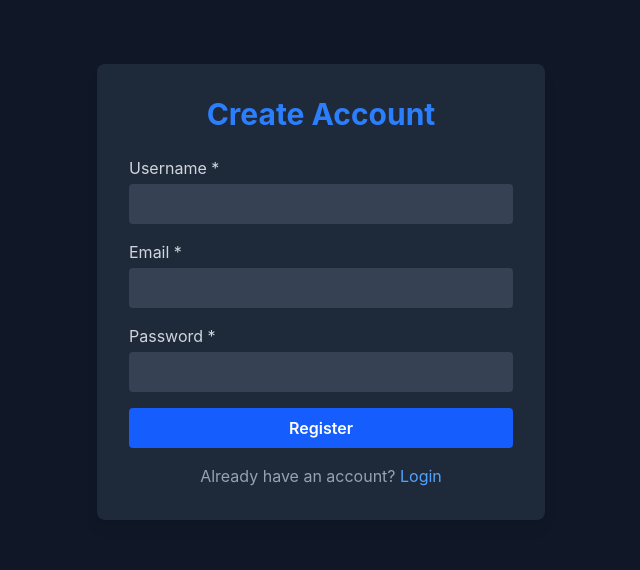
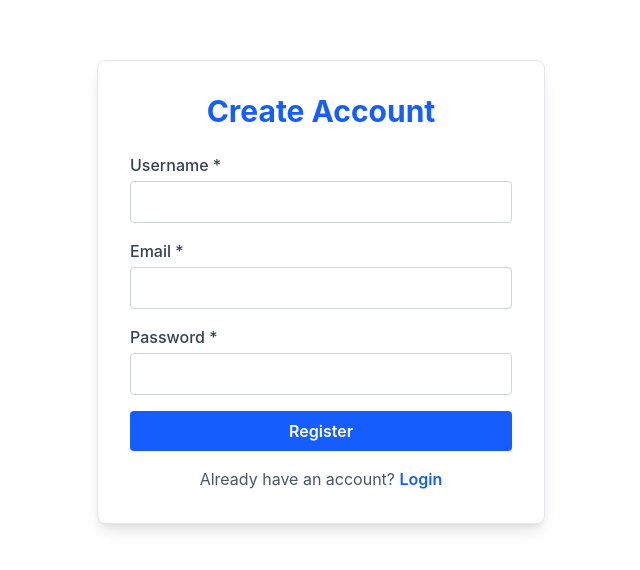
Before and after one commit to rohan-dev06/ai-library, a React (Vite) app in the folder client/: page /register in a window 1280 px wide. Shown: the part 108-678 px from the top of the page, without its empty margins (319-959 px from the left). Built offline with nearby package versions, Linux system fonts and the light colour scheme; no server answers.

Commit message:
UI: Change login and sign up page background to white

```diff
--- a/client/src/pages/Login.jsx
+++ b/client/src/pages/Login.jsx
@@ -35,46 +35,46 @@ const Login = () => {
     };
 
     return (
-        <div className="min-h-screen flex items-center justify-center bg-gray-900 text-white">
-            <div className="bg-gray-800 p-8 rounded-lg shadow-lg w-full max-w-md">
-                <h2 className="text-3xl font-bold mb-6 text-center text-green-500">Welcome Back</h2>
+        <div className="min-h-screen flex items-center justify-center bg-white text-gray-900">
+            <div className="bg-white p-8 rounded-lg shadow-lg border border-gray-200 w-full max-w-md">
+                <h2 className="text-3xl font-bold mb-6 text-center text-green-600">Welcome Back</h2>
                 <form onSubmit={handleSubmit} className="space-y-4">
                     <div>
-                        <label className="block mb-1">Email</label>
+                        <label className="block mb-1 text-gray-700 font-medium">Email</label>
                         <input
                             type="email"
                             name="email"
                             value={formData.email}
                             onChange={handleChange}
-                            className="w-full p-2 rounded bg-gray-700 focus:outline-none focus:ring-2 focus:ring-green-500"
+                            className="w-full p-2 border border-gray-300 rounded bg-white focus:outline-none focus:ring-2 focus:ring-green-500 text-gray-900"
                             required
                         />
                     </div>
                     <div>
-                        <label className="block mb-1">Password</label>
+                        <label className="block mb-1 text-gray-700 font-medium">Password</label>
                         <input
                             type="password"
                             name="password"
                             value={formData.password}
                             onChange={handleChange}
-                            className="w-full p-2 rounded bg-gray-700 focus:outline-none focus:ring-2 focus:ring-green-500"
+                            className="w-full p-2 border border-gray-300 rounded bg-white focus:outline-none focus:ring-2 focus:ring-green-500 text-gray-900"
                             required
                         />
                     </div>
                     <button
                         type="submit"
                         disabled={loading}
-                        className="w-full py-2 bg-green-600 hover:bg-green-700 rounded transition duration-200 font-semibold disabled:bg-green-800"
+                        className="w-full py-2 bg-green-600 text-white hover:bg-green-700 rounded transition duration-200 font-semibold disabled:bg-green-400"
                     >
                         {loading ? 'Logging in...' : 'Login'}
                     </button>
                 </form>
                 <div className="mt-4 text-center space-y-2">
                     <p>
-                        <Link to="/forgot-password" className="text-sm text-yellow-400 hover:underline">Forgot Password?</Link>
+                        <Link to="/forgot-password" className="text-sm text-yellow-600 hover:underline">Forgot Password?</Link>
                     </p>
-                    <p className="text-gray-400">
-                        Don't have an account? <Link to="/register" className="text-green-400 hover:underline">Register</Link>
+                    <p className="text-gray-600">
+                        Don't have an account? <Link to="/register" className="text-green-600 font-semibold hover:underline">Register</Link>
                     </p>
                 </div>
             </div>
--- a/client/src/pages/Register.jsx
+++ b/client/src/pages/Register.jsx
@@ -34,43 +34,43 @@ const Register = () => {
     };
 
     return (
-        <div className="min-h-screen flex items-center justify-center bg-gray-900 text-white">
-            <div className="bg-gray-800 p-8 rounded-lg shadow-lg w-full max-w-md">
-                <h2 className="text-3xl font-bold mb-6 text-center text-blue-500">
+        <div className="min-h-screen flex items-center justify-center bg-white text-gray-900">
+            <div className="bg-white p-8 rounded-lg shadow-lg border border-gray-200 w-full max-w-md">
+                <h2 className="text-3xl font-bold mb-6 text-center text-blue-600">
                     Create Account
                 </h2>
 
                 <form onSubmit={handleRegister} className="space-y-4">
                     <div>
-                        <label className="block mb-1 text-gray-300">Username *</label>
+                        <label className="block mb-1 text-gray-700 font-medium">Username *</label>
                         <input
                             type="text"
                             name="username"
                             value={formData.username}
                             onChange={handleChange}
-                            className="w-full p-2 rounded bg-gray-700 focus:outline-none focus:ring-2 focus:ring-blue-500"
+                            className="w-full p-2 border border-gray-300 rounded bg-white focus:outline-none focus:ring-2 focus:ring-blue-500 text-gray-900"
                             required
                         />
                     </div>
                     <div>
-                        <label className="block mb-1 text-gray-300">Email *</label>
+                        <label className="block mb-1 text-gray-700 font-medium">Email *</label>
                         <input
                             type="email"
                             name="email"
                             value={formData.email}
                             onChange={handleChange}
-                            className="w-full p-2 rounded bg-gray-700 focus:outline-none focus:ring-2 focus:ring-blue-500"
+                            className="w-full p-2 border border-gray-300 rounded bg-white focus:outline-none focus:ring-2 focus:ring-blue-500 text-gray-900"
                             required
                         />
                     </div>
                     <div>
-                        <label className="block mb-1 text-gray-300">Password *</label>
+                        <label className="block mb-1 text-gray-700 font-medium">Password *</label>
                         <input
                             type="password"
                             name="password"
                             value={formData.password}
                             onChange={handleChange}
-                            className="w-full p-2 rounded bg-gray-700 focus:outline-none focus:ring-2 focus:ring-blue-500"
+                            className="w-full p-2 border border-gray-300 rounded bg-white focus:outline-none focus:ring-2 focus:ring-blue-500 text-gray-900"
                             required
                         />
                     </div>
@@ -78,14 +78,14 @@ const Register = () => {
                     <button
                         type="submit"
                         disabled={loading}
-                        className="w-full py-2 bg-blue-600 hover:bg-blue-700 rounded transition duration-200 font-semibold disabled:bg-blue-800"
+                        className="w-full py-2 bg-blue-600 text-white hover:bg-blue-700 rounded transition duration-200 font-semibold disabled:bg-blue-400"
                     >
                         {loading ? 'Processing...' : 'Register'}
                     </button>
                 </form>
 
-                <p className="mt-4 text-center text-gray-400">
-                    Already have an account? <Link to="/login" className="text-blue-400 hover:underline">Login</Link>
+                <p className="mt-4 text-center text-gray-600">
+                    Already have an account? <Link to="/login" className="text-blue-600 font-semibold hover:underline">Login</Link>
                 </p>
             </div>
         </div>
```
